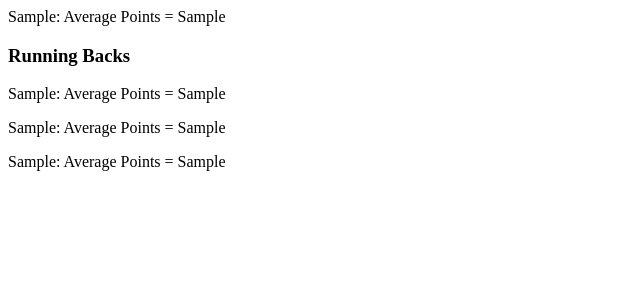
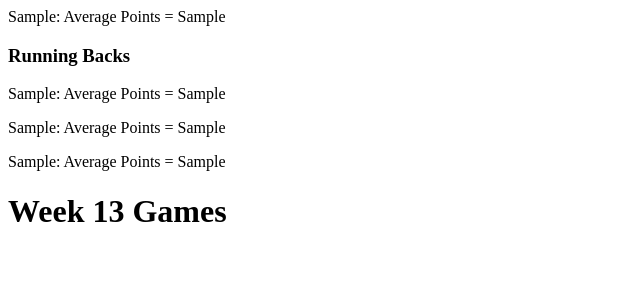
Before and after one commit to arnmishra/SimpleFantasyFootball, a Flask app: template project/templates/view_all_teams.html in a window 1280 px wide. Shown: the part 339-639 px from the top of the page, without its empty margins (0-640 px from the left). Run offline with Flask 2, Linux system fonts and the light colour scheme; the template is opened without the code that fills it: most values are stand-ins (such as "Sample title", 1, 10 or a date in 2020).

Commit message:
this week's games

```diff
--- a/project/templates/view_all_teams.html
+++ b/project/templates/view_all_teams.html
@@ -20,5 +20,9 @@
           <p>{{ team.rb2[0] }}: Average Points = {{ team.rb2[1] }}</p>
           <p>{{ team.rb3[0] }}: Average Points = {{ team.rb3[1] }}</p>
     {% endfor %}
+    <h1> Week 13 Games</h1>
+    {% for game in games %}
+
+    {% endfor %}
   </body>
  </html>
--- a/project/views.py
+++ b/project/views.py
@@ -50,6 +50,11 @@ def view_all_teams():
         teams.append(team)
     make_teams(teams)
     db.session.commit()
+
+    """
+        Return all this week's games
+    """
+
     return render_template("view_all_teams.html", game_name=game_name, teams=teams)
 
 @app.route("/team/<game_name>/<team_name>", methods=['GET', 'POST'])
```
